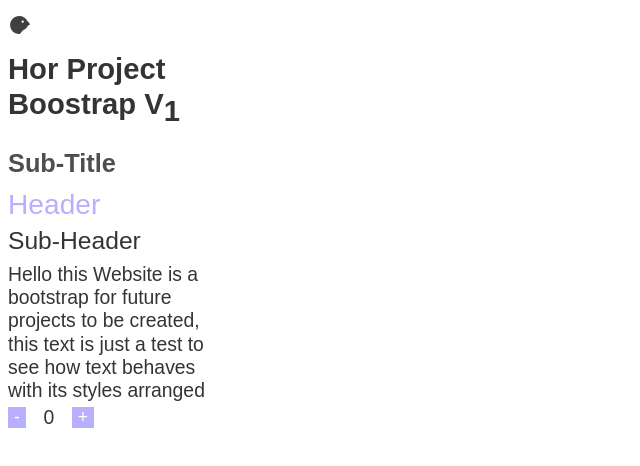
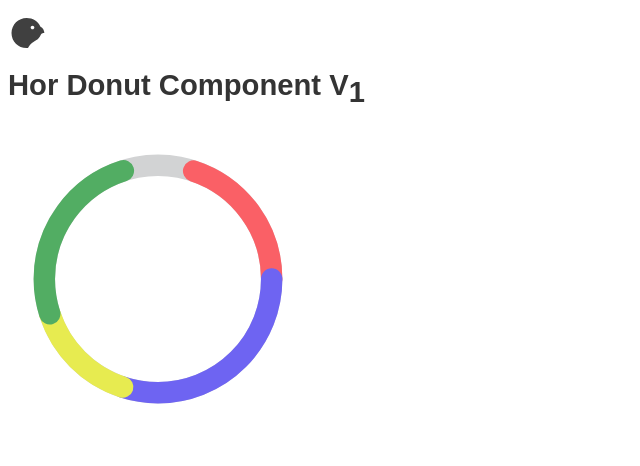
Before and after one commit to MortimerMarsyja/MM-components, a React (Create React App) app: page / in a window 1280 px wide. Shown: the top 466 px of the page, without its empty margins (0-640 px from the left). Built offline with nearby package versions, Linux system fonts and the light colour scheme.

Commit message:
this adds basic donutGraph stable

```diff
--- a/package.json
+++ b/package.json
@@ -10,7 +10,7 @@
     "react-dom": "^16.13.1",
     "react-redux": "^7.2.1",
     "react-router-dom": "^5.2.0",
-    "react-scripts": "3.4.3",
+    "react-scripts": "^4.0.0",
     "redux": "^4.0.5",
     "redux-thunk": "^2.3.0",
     "styled-components": "^5.2.0"
--- /dev/null
+++ b/src/00-Components/DonutGraph/DonutGraph.js
@@ -0,0 +1,65 @@
+import React, { useState } from "react";
+import SegmentComponent from "./SegmentComponent";
+import DonutGraphLabel from "./DonutGraphLabel";
+import StyledDonutGraph from "./donutGraph.style";
+
+const DonutGraph = ({ colors, values, icons, initialOffset }, ...props) => {
+  const [label, setLabel] = useState();
+  let valueSum = 0;
+
+  const getOffset = function (value) {
+    let thisOffset;
+    if (valueSum === 0) {
+      thisOffset = initialOffset;
+    } else {
+      thisOffset = 100 - valueSum + initialOffset;
+    }
+    valueSum += value;
+    return thisOffset;
+  };
+
+  const handleGetLable = (labelInfo) => {
+    setLabel(labelInfo);
+  };
+
+  return (
+    <StyledDonutGraph>
+      {label && (
+        <DonutGraphLabel item={label.segmentData} color={colors[label.index]} />
+      )}
+      <svg width="100%" height="100%" viewBox="0 0 42 42" className="donut">
+        <circle
+          className="donut-ring"
+          cx="21"
+          cy="21"
+          r="15.91549430918954"
+          fill="transparent"
+          stroke="#d2d3d4"
+          strokeWidth="3"
+        ></circle>
+        {values.map((segment, idx) => {
+          const calculatedOffset = getOffset(segment.value);
+          return (
+            <SegmentComponent
+              key={idx}
+              index={idx}
+              color={colors[idx]}
+              offset={calculatedOffset}
+              labelGetterFunc={handleGetLable}
+              segmentData={segment}
+            />
+          );
+        })}
+        <circle
+          className="donut-hole"
+          cx="21"
+          cy="21"
+          r="15.91549430918954"
+          fill="transparent"
+        ></circle>
+      </svg>
+    </StyledDonutGraph>
+  );
+};
+
+export default DonutGraph;
--- /dev/null
+++ b/src/00-Components/DonutGraph/DonutGraphLabel.js
@@ -0,0 +1,21 @@
+import React from "react";
+
+const DonutGraphLabel = (item) => {
+  return (
+    <div className="label-wrapper">
+      <svg height="20px">
+        <circle
+          className="label-color"
+          cx="10"
+          cy="10"
+          r="10"
+          fill={item.color}
+        />
+      </svg>
+      <p className="label">{item.item.label}</p>
+      <p>{item.item.value}%</p>
+    </div>
+  );
+};
+
+export default DonutGraphLabel;
--- /dev/null
+++ b/src/00-Components/DonutGraph/SegmentComponent.js
@@ -0,0 +1,37 @@
+import React, { useState } from "react";
+
+const SegmentComponent = ({
+  segmentData,
+  offset,
+  color,
+  labelGetterFunc,
+  index,
+}) => {
+  const [isHovered, setIsHovered] = useState(false);
+  const handleOnMouseEnter = () => {
+    labelGetterFunc({ segmentData, index });
+    setIsHovered(true);
+  };
+  return (
+    <>
+      <circle
+        className={`${segmentData.label}-segment ${isHovered ? "hovered" : ""}`}
+        cx="21"
+        cy="21"
+        r="15.91549430918954"
+        fill="transparent"
+        stroke={color}
+        strokeWidth="3"
+        strokeLinecap="round"
+        strokeDasharray={`${segmentData.value} ${100 - segmentData.value}`}
+        strokeDashoffset={offset}
+        onMouseEnter={handleOnMouseEnter}
+        onMouseLeave={() => {
+          setIsHovered(false);
+        }}
+      />
+    </>
+  );
+};
+
+export default SegmentComponent;
--- /dev/null
+++ b/src/00-Components/DonutGraph/donutGraph.style.js
@@ -0,0 +1,23 @@
+import styled from "styled-components";
+
+const StyledDonutGraph = styled.div`
+  .label {
+    white-space: nowrap;
+    overflow: hidden;
+    text-overflow: ellipsis;
+    text-transform: uppercase;
+    font-weight: bold;
+    font-size: 16px;
+    &-wrapper {
+      display: flex;
+      align-items: center;
+      justify-content: space-around;
+    }
+  }
+  .hovered {
+    box-shadow: 0 1px 6px rgba(32, 33, 36, 0.28);
+    z-index: 1000;
+  }
+`;
+
+export default StyledDonutGraph;
--- /dev/null
+++ b/src/00-Components/DonutGraph/index.js
@@ -0,0 +1 @@
+export { default } from "./DonutGraph";
--- a/src/00-Components/Logo/Logo.style.js
+++ b/src/00-Components/Logo/Logo.style.js
@@ -1,11 +1,11 @@
-import styled from 'styled-components'
+import styled from "styled-components";
 
 const StyledLogo = styled.div`
   fill: #404040;
-  height:24px;
-  svg{
-    margin-top:5px;
+  height: 40px;
+  svg {
+    margin-top: 5px;
   }
-`
+`;
 
 export default StyledLogo;
--- a/src/01-Pages/MainPage/MainPage.js
+++ b/src/01-Pages/MainPage/MainPage.js
@@ -1,36 +1,39 @@
 //Deps
-import React from 'react';
+import React from "react";
 //Components
-import Logo from '../../00-Components/Logo'
-import CountComponent from '../../00-Components/CountComponent';
-//Hooks
-import { useSelector,useDispatch } from 'react-redux';
-//Actions
-import { addToCountAction,substractFromCountAction} from '../../02-Actions/countActions';
-
-const getCountfromStore  = (store) => store.count;
-
-const MainPage = () =>{
-    const count = useSelector(getCountfromStore);
-    const dispatch = useDispatch();
-    return(
-        <>
-            <Logo/>
-            <h1>Hor Project Boostrap V<sub>1</sub></h1>
-            <h2>Sub-Title</h2>
-            <h3>Header</h3>
-            <h4>Sub-Header</h4>
-            <p>
-                Hello this Website is a bootstrap for future projects to be created,
-                this text is just a test to see how text behaves with its styles arranged
-            </p>
-            <CountComponent
-                value={count}
-                addFunction={()=>dispatch(addToCountAction(1))}
-                substractFunction={()=>dispatch(substractFromCountAction(1))}
-            />
-        </>
-    )
-}
+import Logo from "../../00-Components/Logo";
+import DonutGraph from "../../00-Components/DonutGraph";
+const testJson = {
+  colors: ["#fa6066", "#6e64f2", "#e7eb50", "#52ad63"],
+  values: [
+    { label: "Tenis Popularity", value: 20 },
+    { label: "Basket Popularity", value: 30 },
+    {
+      label: "Soccer Popularity",
+      value: 15,
+    },
+    {
+      label: "Martial Arts Popularity",
+      value: 25,
+    },
+  ],
+};
+const MainPage = () => {
+  return (
+    <>
+      <Logo />
+      <h1>
+        Hor Donut Component V<sub>1</sub>
+      </h1>
+      <div style={{ width: "300px" }}>
+        <DonutGraph
+          colors={testJson.colors}
+          values={testJson.values}
+          initialOffset={20}
+        />
+      </div>
+    </>
+  );
+};
 
 export default MainPage;
--- a/src/07-Styles/app.style.js
+++ b/src/07-Styles/app.style.js
@@ -1,40 +1,44 @@
 import styled from "styled-components";
-import {blueColor,greyColors} from './colorPalette';
-import CSSRESET from './cssReset.style';
+import { blueColor, greyColors } from "./colorPalette";
+import CSSRESET from "./cssReset.style";
 
-const StyledApp = styled('div')`
+const StyledApp = styled("div")`
   ${CSSRESET}
   font-family:Arial, Helvetica, sans-serif;
-    h1{
-        font-size:1.66em;
-        font-weight:700;
+  h1 {
+    font-size: 1.66em;
+    font-weight: 700;
     line-height: 1.2em;
     margin: 0.66em 0;
-        color:${greyColors[700]};
-    },
-    h2{
-        font-size:1.44em;
+    color: ${greyColors[700]};
+  }
+  ,
+  h2 {
+    font-size: 1.44em;
     font-weight: 600;
     line-height: 1.2em;
-        margin: 0.60em 0;
-        color:${greyColors[600]};
-    },
-    h3{
-        font-size:1.6em;
-        font-weight:500;
+    margin: 0.6em 0;
+    color: ${greyColors[600]};
+  }
+  ,
+  h3 {
+    font-size: 1.6em;
+    font-weight: 500;
     margin: 0.54em 0;
-        color:${blueColor};
-    },
-    h4{
-        font-size:1.4em;
-        font-weight:400;
+    color: ${blueColor};
+  }
+  ,
+  h4 {
+    font-size: 1.4em;
+    font-weight: 400;
     margin: 0.48em 0;
-        color:${greyColors[700]};
-    },
-    p{
-        font-size:1.1em;
-        width:200px;
-        line-height:1.2em;
+    color: ${greyColors[700]};
+  }
+  ,
+  p {
+    font-size: 1.1em;
+    width: 800px;
+    line-height: 1.2em;
   }
 `;
 
--- a/src/07-Styles/cssReset.style.js
+++ b/src/07-Styles/cssReset.style.js
@@ -1,4 +1,3 @@
-
 const CSSRESET = `
 * {
     margin: 0;
@@ -9,6 +8,6 @@ const CSSRESET = `
   html {
     font-size: 62.5%;
   }
-`
+`;
 
 export default CSSRESET;
```
Also changed, not shown: 1 other file (tests, documents, lock files or other folders). Lines whose indentation alone changed are shown as unchanged.
